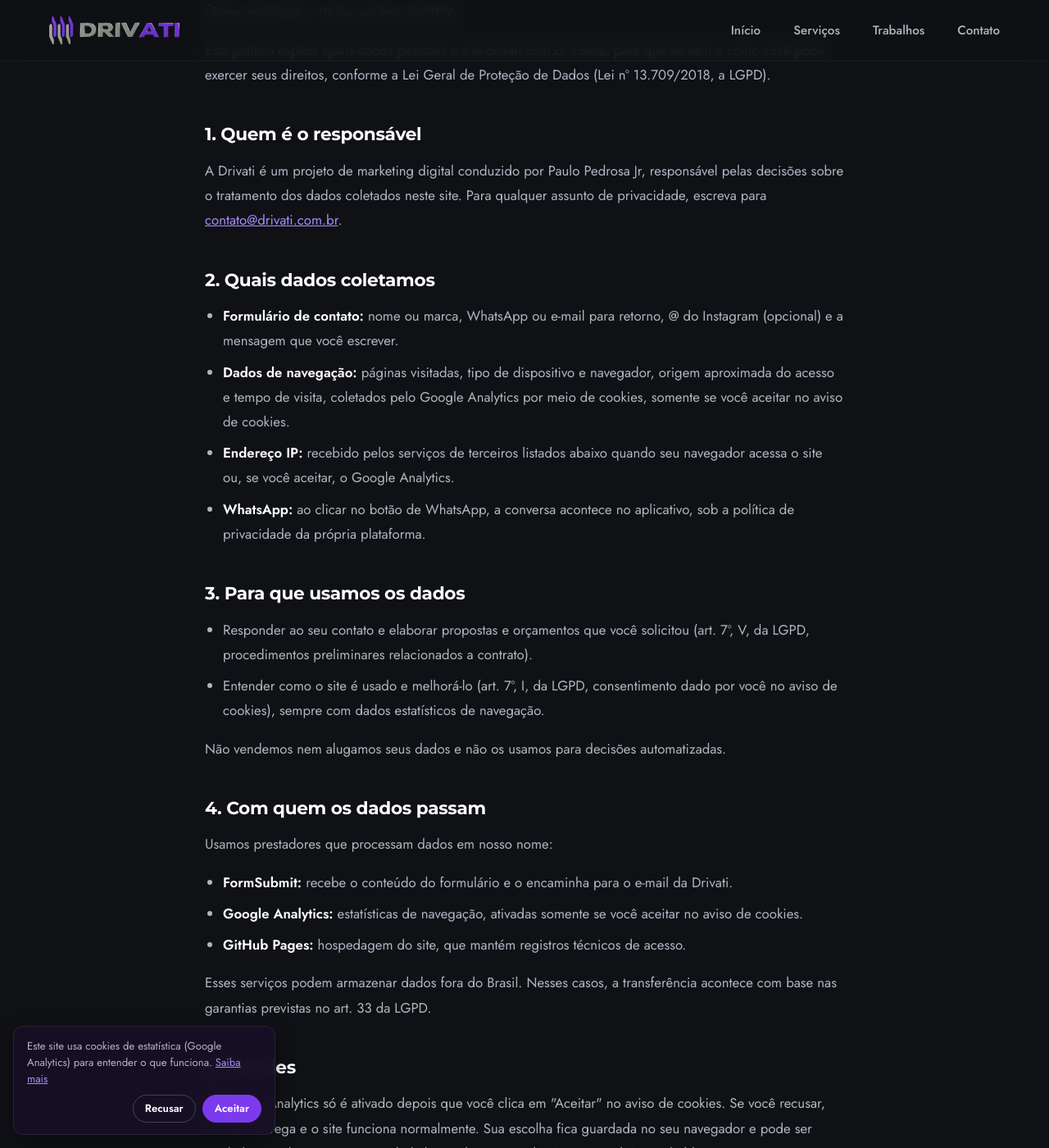
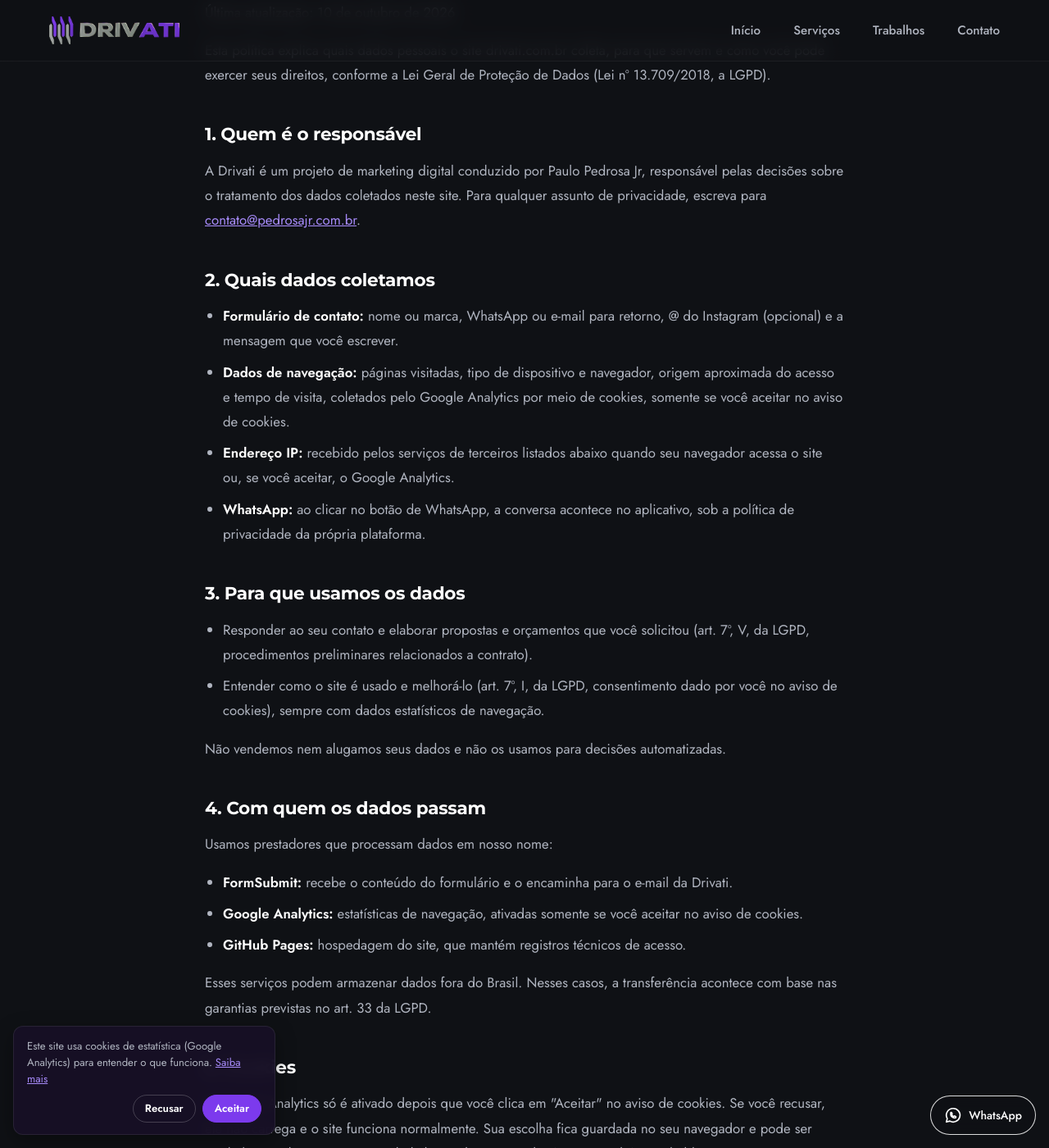
Before and after one commit to pedrosajrdigital/Drivati, a Jekyll site: the page built from politica-privacidade.html, in a window 1280 px wide and 1400 px high, scrolled down 267 px. Shown: the whole window at 82% size. Built offline with Jekyll 4.4.1, drawn with Linux system fonts in a browser that asks for light colours; some of the changed text lies outside the part shown.

Commit message:
Contato unificado no e-mail do pedrosajr e botão flutuante de WhatsApp
Co-Authored-By: Claude Sonnet 5.5 <noreply@anthropic.com>
Claude-Session: https://claude.ai/code/session_01RjAyFE22sfAnTy89Y7pjqg

```diff
--- a/_includes/footer.html
+++ b/_includes/footer.html
@@ -5,7 +5,7 @@
             <div class="footer-brand">
                 <img src="{{ '/assets/img/logo-drivati.png' | relative_url }}" alt="Drivati" height="40" class="footer-logo">
                 <p>Mídias sociais, arte, conteúdo e sites para pequenas e médias empresas. Um responsável por cada projeto, com valor justo e prazo combinado.</p>
-                <a href="mailto:contato@drivati.com.br" style="color: #ffffff; text-decoration: none; font-weight: 500; border-bottom: 1px solid #ffffff; padding-bottom: 2px;">contato@drivati.com.br</a>
+                <a href="mailto:contato@pedrosajr.com.br" style="color: #ffffff; text-decoration: none; font-weight: 500; border-bottom: 1px solid #ffffff; padding-bottom: 2px;">Fale com a Drivati</a>
             </div>
 
             <div class="footer-nav">
--- a/_layouts/default.html
+++ b/_layouts/default.html
@@ -29,5 +29,9 @@
 
 {% include footer.html %}
 
+    <a class="wa-float" href="https://wa.me/5515981027080?text=Ol%C3%A1%2C%20vim%20pelo%20site%20da%20Drivati." target="_blank" rel="noopener" aria-label="Falar com a Drivati no WhatsApp">
+        <svg viewBox="0 0 24 24" width="22" height="22" fill="none" stroke="currentColor" stroke-width="1.8" stroke-linecap="round" stroke-linejoin="round" aria-hidden="true"><path d="M12 3a9 9 0 0 0-7.8 13.5L3 21l4.7-1.2A9 9 0 1 0 12 3z"/><path d="M8.8 8.6c.2-.4.5-.4.8-.4.2 0 .4.2.5.4l.6 1.4c.1.2 0 .4-.1.6l-.5.6c.6 1.2 1.6 2.1 2.8 2.7l.6-.7c.2-.2.4-.2.6-.1l1.4.7c.2.1.3.3.3.5 0 .8-.7 1.5-1.6 1.5-3 0-5.5-2.6-5.5-5.5 0-.5.1-.9.3-1.2z"/></svg>
+        <span>WhatsApp</span>
+    </a>
 </body>
 </html>
--- a/assets/css/consent.css
+++ b/assets/css/consent.css
@@ -27,3 +27,9 @@
 .cookie-btn:focus-visible, .cookie-banner a:focus-visible { outline: 2px solid var(--accent-text); outline-offset: 2px; }
 @media (max-width: 480px) { .cookie-banner { left: 12px; right: 12px; bottom: 12px; width: auto; } }
 @media (prefers-reduced-motion: reduce) { .cookie-banner { transition: none; } }
+
+/* Botão flutuante de WhatsApp */
+.wa-float { position: fixed; right: 16px; bottom: 16px; z-index: 800; display: inline-flex; align-items: center; gap: 8px; padding: 12px 16px; color: #fff; text-decoration: none; font: 500 14px/1 'Jost', sans-serif; border: 1.5px solid rgba(255,255,255,.85); border-radius: 999px; background: rgba(15,17,21,.35); -webkit-backdrop-filter: blur(8px); backdrop-filter: blur(8px); transition: background .2s, border-color .2s, transform .2s; }
+.wa-float:hover, .wa-float:focus-visible { background: rgba(124,58,237,.35); border-color: #fff; transform: translateY(-2px); }
+.wa-float:focus-visible { outline: 2px solid #A78BFA; outline-offset: 3px; }
+@media (max-width: 480px) { .wa-float span { display: none; } .wa-float { padding: 13px; } }
--- a/contato.html
+++ b/contato.html
@@ -40,8 +39,7 @@ css: contato
                 </div>
 
                 <div class="contact-form-box">
-                    <!-- ATENÇÃO: Não esqueça de trocar o email do FormSubmit aqui também -->
-                    <form action="https://formsubmit.co/contato@drivati.com.br" method="POST">
+                    <form action="https://formsubmit.co/contato@pedrosajr.com.br" method="POST">
                         <input type="hidden" name="_subject" value="Novo Lead - Drivati">
                         <input type="hidden" name="_captcha" value="false">
                         <input type="hidden" name="_template" value="table">
--- a/politica-privacidade.html
+++ b/politica-privacidade.html
@@ -12,7 +12,7 @@ css: privacidade
             <p>Esta política explica quais dados pessoais o site drivati.com.br coleta, para que servem e como você pode exercer seus direitos, conforme a Lei Geral de Proteção de Dados (Lei nº 13.709/2018, a LGPD).</p>
 
             <h2>1. Quem é o responsável</h2>
-            <p>A Drivati é um projeto de marketing digital conduzido por Paulo Pedrosa Jr, responsável pelas decisões sobre o tratamento dos dados coletados neste site. Para qualquer assunto de privacidade, escreva para <a href="mailto:contato@drivati.com.br">contato@drivati.com.br</a>.</p>
+            <p>A Drivati é um projeto de marketing digital conduzido por Paulo Pedrosa Jr, responsável pelas decisões sobre o tratamento dos dados coletados neste site. Para qualquer assunto de privacidade, escreva para <a href="mailto:contato@pedrosajr.com.br">contato@pedrosajr.com.br</a>.</p>
 
             <h2>2. Quais dados coletamos</h2>
             <ul>
@@ -45,7 +45,7 @@ css: privacidade
             <p>Os dados do formulário ficam guardados pelo tempo necessário para atender sua solicitação e manter a relação comercial, e depois pelo prazo que a lei exigir. Dados de navegação seguem os prazos de retenção configurados no Google Analytics.</p>
 
             <h2>7. Seus direitos</h2>
-            <p>Você pode pedir, a qualquer momento: confirmação de que tratamos seus dados, acesso a eles, correção de dados incompletos ou desatualizados, anonimização, bloqueio ou eliminação de dados desnecessários, portabilidade, informação sobre com quem compartilhamos e a revogação de um consentimento dado. Basta enviar a solicitação para <a href="mailto:contato@drivati.com.br">contato@drivati.com.br</a>. Você também pode reclamar à Autoridade Nacional de Proteção de Dados (ANPD).</p>
+            <p>Você pode pedir, a qualquer momento: confirmação de que tratamos seus dados, acesso a eles, correção de dados incompletos ou desatualizados, anonimização, bloqueio ou eliminação de dados desnecessários, portabilidade, informação sobre com quem compartilhamos e a revogação de um consentimento dado. Basta enviar a solicitação para <a href="mailto:contato@pedrosajr.com.br">contato@pedrosajr.com.br</a>. Você também pode reclamar à Autoridade Nacional de Proteção de Dados (ANPD).</p>
 
             <h2>8. Segurança</h2>
             <p>Limitamos o acesso às mensagens recebidas a quem precisa delas para responder. Nenhum sistema é totalmente imune a falhas, e por isso evite enviar pelo formulário documentos ou dados sensíveis.</p>
```
Also changed, not shown: other parts of contato.html (+1 -2 lines).
